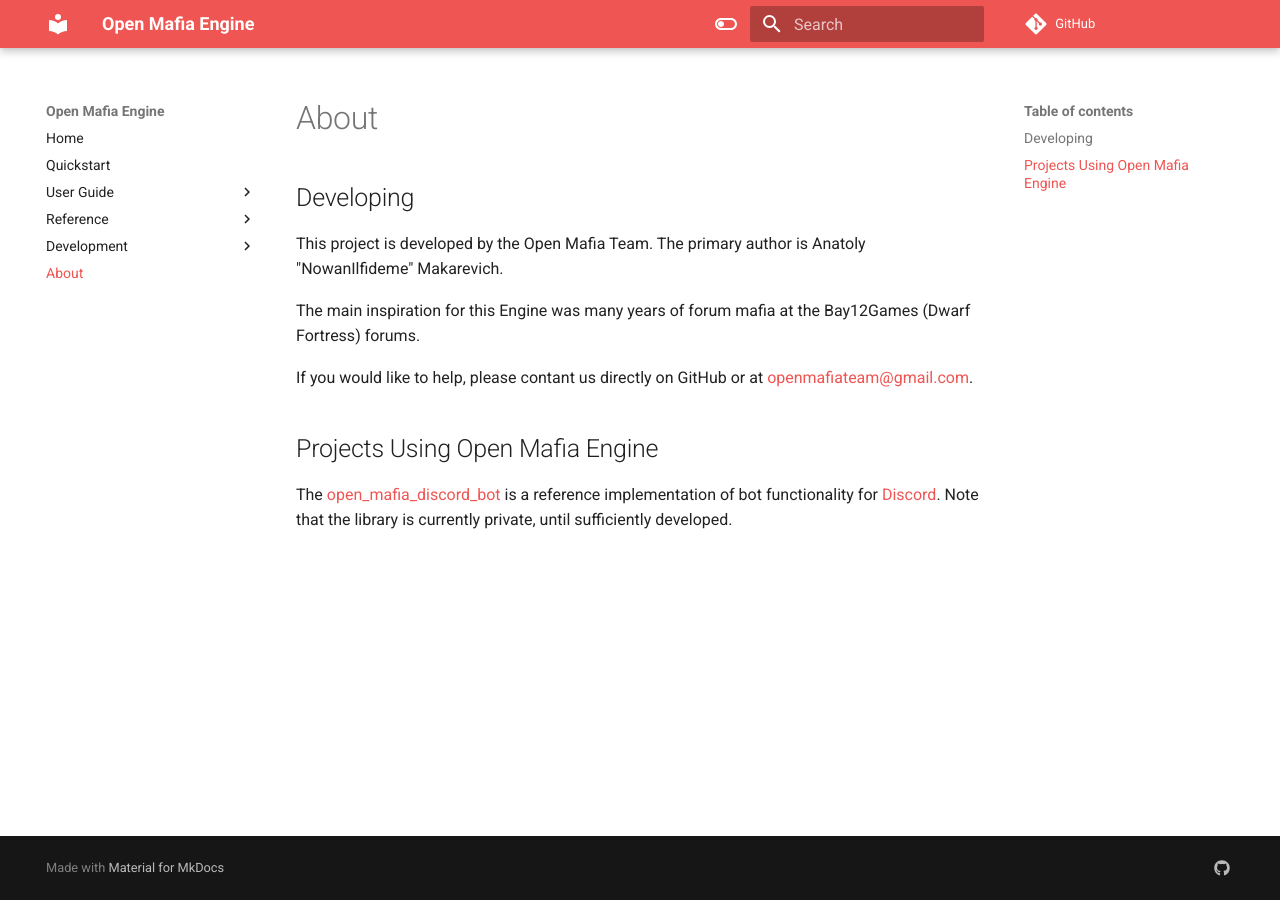
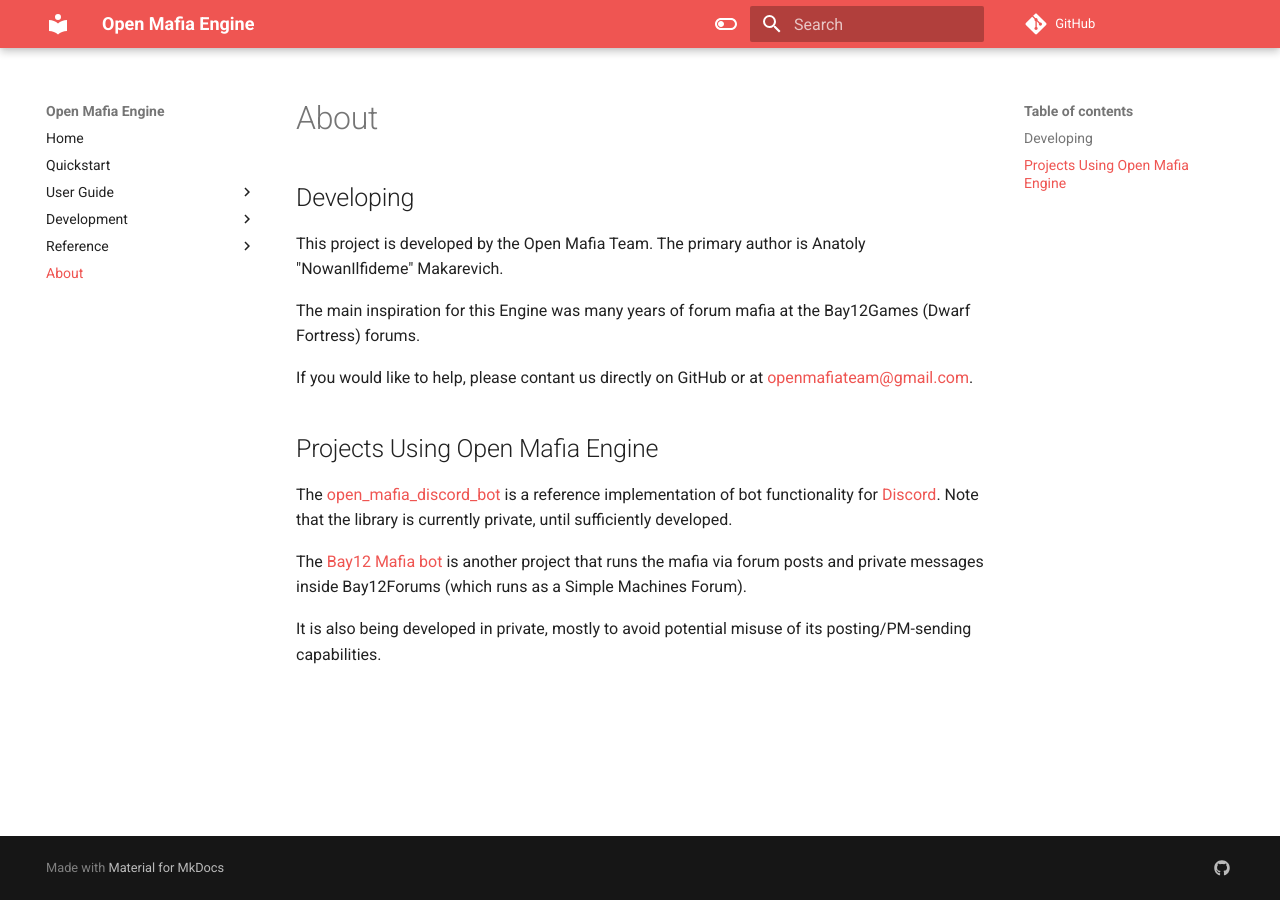
Before and after one commit to open-mafia/open_mafia_engine, an MkDocs documentation site: the page built from docs/about.md, in a window 1280 px wide. Built offline with MkDocs 1.6.1 and Material for MkDocs 9.7.7, drawn with Linux system fonts in a browser that asks for light colours; comment, search, counter and statistics services are not loaded.

Commit message:
Updated about, and switched some places in docs.

```diff
--- a/docs/about.md
+++ b/docs/about.md
@@ -16,3 +16,10 @@
 The [open_mafia_discord_bot](https://github.com/open-mafia/open_mafia_discord_bot)
 is a reference implementation of bot functionality for [Discord](https://discord.com/).
 Note that the library is currently private, until sufficiently developed.
+
+The [Bay12 Mafia bot](https://github.com/open-mafia/bay12_mafia) is another
+project that runs the mafia via forum posts and private messages inside
+Bay12Forums (which runs as a Simple Machines Forum).
+
+It is also being developed in private, mostly to avoid potential misuse of its
+posting/PM-sending capabilities.
--- a/mkdocs.yml
+++ b/mkdocs.yml
@@ -16,6 +16,10 @@
       - "Game State": user_guide/state.md
       - "Abilities": user_guide/abilities.md
       - "Outcomes: Winning and Losing": user_guide/outcomes.md
+  - "Development":
+      - "Installing for dev": development/installing_dev.md
+      - "Example Applications": examples/index.md
+      - "Writing Docs": development/writing_docs.md
   - "Reference":
       - "Core": reference/core.md
       - "Game Builders": reference/builders.md
@@ -23,10 +27,6 @@
       - "Command Interface": reference/commands.md
       - "Utility Functions": reference/util.md
       - "Exceptions": reference/errors.md
-  - "Development":
-      - "Installing for dev": development/installing_dev.md
-      - "Writing Docs": development/writing_docs.md
-      - "Example Applications": examples/index.md
   - About: about.md
 
 theme:
```
